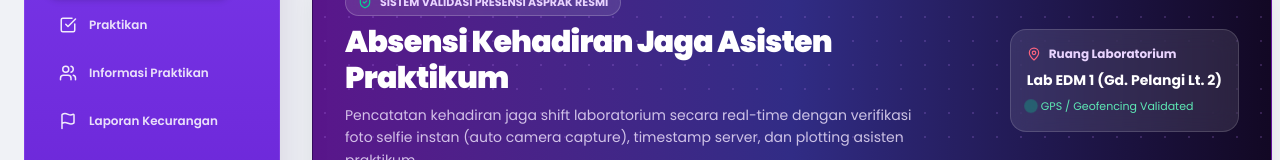
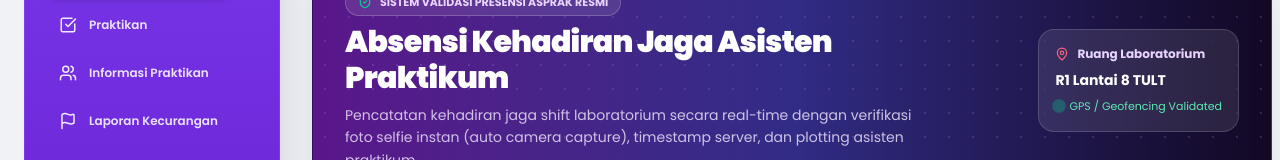
Before and after one commit to MaurellioChristopher/alpropraktikum, a Next.js app: page /dashboard/assistant/presensi-asprak in a window 1280 px wide. Shown: the part 230-390 px from the top of the page. Built offline with nearby package versions, Linux system fonts and the light colour scheme; no server answers.

Commit message:
feat: update practicum location to R1 Lantai 8 TULT across all 15 shifts, attendance, and profile

```diff
--- a/src/app/dashboard/assistant/page.tsx
+++ b/src/app/dashboard/assistant/page.tsx
@@ -2288,7 +2288,7 @@ export default function AssistantDashboard() {
                 <div className="absolute inset-0 bg-gradient-to-t from-black/25 via-transparent to-transparent pointer-events-none" />
                 <div className="absolute top-3.5 right-4 flex items-center gap-2 z-10">
                   <span className="text-[11px] font-mono font-bold text-purple-950 dark:text-purple-200 bg-white/85 dark:bg-black/60 backdrop-blur-md px-3 py-1 rounded-full border border-purple-200/70 dark:border-purple-800/60 shadow-xs">
-                    Lab Terpadu Lt. 3 • EDM Lab
+                    R1 Lantai 8 TULT • EDM Lab
                   </span>
                 </div>
               </div>
--- a/src/app/dashboard/assistant/presensi-asprak/page.tsx
+++ b/src/app/dashboard/assistant/presensi-asprak/page.tsx
@@ -347,7 +347,7 @@ export default function PresensiAsprakPage() {
                   <span>Ruang Laboratorium</span>
                 </div>
                 <div className="text-sm font-bold text-white">
-                  Lab EDM 1 (Gd. Pelangi Lt. 2)
+                  R1 Lantai 8 TULT
                 </div>
                 <div className="text-[11px] font-mono text-emerald-300 flex items-center gap-1.5">
                   <span className="w-2 h-2 rounded-full bg-emerald-400 animate-ping" />
--- a/src/data/alpro-schedule-plotting.ts
+++ b/src/data/alpro-schedule-plotting.ts
@@ -62,7 +62,7 @@ export const ALPRO_15_SHIFTS: ShiftSchedule[] = [
     startTime: "07:30",
     endTime: "09:30",
     timeDisplay: "07.30 - 09.30",
-    room: "Lab EDM 1 (Gd. Pelangi Lt. 2)",
+    room: "R1 Lantai 8 TULT",
     totalGroups: 7,
     color: {
       bgLight: "bg-blue-100/90",
@@ -82,7 +82,7 @@ export const ALPRO_15_SHIFTS: ShiftSchedule[] = [
     startTime: "10:30",
     endTime: "12:30",
     timeDisplay: "10.30 - 12.30",
-    room: "Lab EDM 1 (Gd. Pelangi Lt. 2)",
+    room: "R1 Lantai 8 TULT",
     totalGroups: 7,
     color: {
       bgLight: "bg-rose-200/90",
@@ -102,7 +102,7 @@ export const ALPRO_15_SHIFTS: ShiftSchedule[] = [
     startTime: "14:30",
     endTime: "16:30",
     timeDisplay: "14.30 - 16.30",
-    room: "Lab EDM 1 (Gd. Pelangi Lt. 2)",
+    room: "R1 Lantai 8 TULT",
     totalGroups: 7,
     color: {
       bgLight: "bg-rose-100/90",
@@ -124,7 +124,7 @@ export const ALPRO_15_SHIFTS: ShiftSchedule[] = [
     startTime: "07:30",
     endTime: "09:30",
     timeDisplay: "07.30 - 09.30",
-    room: "Lab EDM 1 (Gd. Pelangi Lt. 2)",
+    room: "R1 Lantai 8 TULT",
     totalGroups: 7,
     color: {
       bgLight: "bg-teal-100/90",
@@ -144,7 +144,7 @@ export const ALPRO_15_SHIFTS: ShiftSchedule[] = [
     startTime: "10:30",
     endTime: "12:30",
     timeDisplay: "10.30 - 12.30",
-    room: "Lab EDM 1 (Gd. Pelangi Lt. 2)",
+    room: "R1 Lantai 8 TULT",
     totalGroups: 7,
     color: {
       bgLight: "bg-teal-100/90",
@@ -164,7 +164,7 @@ export const ALPRO_15_SHIFTS: ShiftSchedule[] = [
     startTime: "14:30",
     endTime: "16:30",
     timeDisplay: "14.30 - 16.30",
-    room: "Lab EDM 1 (Gd. Pelangi Lt. 2)",
+    room: "R1 Lantai 8 TULT",
     totalGroups: 7,
     color: {
       bgLight: "bg-amber-100/90",
@@ -186,7 +186,7 @@ export const ALPRO_15_SHIFTS: ShiftSchedule[] = [
     startTime: "09:30",
     endTime: "11:30",
     timeDisplay: "09.30 - 11.30",
-    room: "Lab EDM 1 (Gd. Pelangi Lt. 2)",
+    room: "R1 Lantai 8 TULT",
     totalGroups: 7,
     color: {
       bgLight: "bg-emerald-100/90",
@@ -206,7 +206,7 @@ export const ALPRO_15_SHIFTS: ShiftSchedule[] = [
     startTime: "13:30",
     endTime: "15:30",
     timeDisplay: "13.30 - 15.30",
-    room: "Lab EDM 1 (Gd. Pelangi Lt. 2)",
+    room: "R1 Lantai 8 TULT",
     totalGroups: 7,
     color: {
       bgLight: "bg-orange-200/90",
@@ -228,7 +228,7 @@ export const ALPRO_15_SHIFTS: ShiftSchedule[] = [
     startTime: "07:30",
     endTime: "09:30",
     timeDisplay: "07.30 - 09.30",
-    room: "Lab EDM 1 (Gd. Pelangi Lt. 2)",
+    room: "R1 Lantai 8 TULT",
     totalGroups: 7,
     color: {
       bgLight: "bg-rose-200/90",
@@ -248,7 +248,7 @@ export const ALPRO_15_SHIFTS: ShiftSchedule[] = [
     startTime: "14:30",
     endTime: "16:30",
     timeDisplay: "14.30 - 16.30",
-    room: "Lab EDM 1 (Gd. Pelangi Lt. 2)",
+    room: "R1 Lantai 8 TULT",
     totalGroups: 7,
     color: {
       bgLight: "bg-purple-100/90",
@@ -270,7 +270,7 @@ export const ALPRO_15_SHIFTS: ShiftSchedule[] = [
     startTime: "07:30",
     endTime: "09:30",
     timeDisplay: "07.30 - 09.30",
-    room: "Lab EDM 1 (Gd. Pelangi Lt. 2)",
+    room: "R1 Lantai 8 TULT",
     totalGroups: 7,
     color: {
       bgLight: "bg-sky-200/90",
@@ -290,7 +290,7 @@ export const ALPRO_15_SHIFTS: ShiftSchedule[] = [
     startTime: "13:30",
     endTime: "15:30",
     timeDisplay: "13.30 - 15.30",
-    room: "Lab EDM 1 (Gd. Pelangi Lt. 2)",
+    room: "R1 Lantai 8 TULT",
     totalGroups: 7,
     color: {
       bgLight: "bg-amber-200/90",
@@ -312,7 +312,7 @@ export const ALPRO_15_SHIFTS: ShiftSchedule[] = [
     startTime: "07:30",
     endTime: "09:30",
     timeDisplay: "07.30 - 09.30",
-    room: "Lab EDM 1 (Gd. Pelangi Lt. 2)",
+    room: "R1 Lantai 8 TULT",
     totalGroups: 7,
     color: {
       bgLight: "bg-blue-200/90",
@@ -332,7 +332,7 @@ export const ALPRO_15_SHIFTS: ShiftSchedule[] = [
     startTime: "10:30",
     endTime: "12:30",
     timeDisplay: "10.30 - 12.30",
-    room: "Lab EDM 1 (Gd. Pelangi Lt. 2)",
+    room: "R1 Lantai 8 TULT",
     totalGroups: 7,
     color: {
       bgLight: "bg-slate-200/90",
@@ -352,7 +352,7 @@ export const ALPRO_15_SHIFTS: ShiftSchedule[] = [
     startTime: "14:30",
     endTime: "16:30",
     timeDisplay: "14.30 - 16.30",
-    room: "Lab EDM 1 (Gd. Pelangi Lt. 2)",
+    room: "R1 Lantai 8 TULT",
     totalGroups: 7,
     color: {
       bgLight: "bg-rose-300/80",
```
